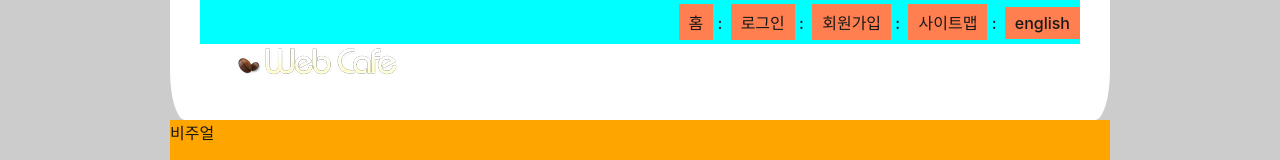
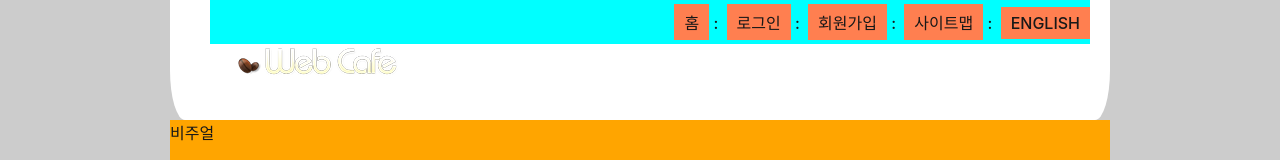
Before and after one commit to djswns7/HTML5, a plain HTML site: page HTML5/index.html in a window 1280 px wide. Shown: the top 160 px of the page. Drawn offline with Linux system fonts and the light colour scheme; a web font is replaced by a local one.

```diff
--- a/HTML5/styles/style.css
+++ b/HTML5/styles/style.css
@@ -57,6 +57,12 @@
   background-color:  aqua;
   text-align: right;
   padding: 4px 0;
+  /* position 속성을 황용하여 .member 영역을 오른쪽으로 10px 만큼 이동하기 */
+  /* position: relative;
+  right: -10px; */
+  /* position 속성을 황용하여 .member 영역을 오른쪽으로 10px 만큼 이동하기 */
+  transform: translate(10px);
+
 }
 
 .member li{
@@ -68,7 +74,14 @@
   background-color: coral;
   padding: 6px 10px;
   display: inherit;
+  text-transform: uppercase;
 }
+
+/* 마지막 li 요소에 포함된 a 요소를 선택하여 오른쪽 padding 값을 0으로 재정의 하는 방법 */
+/* .memeber li:last-child a{
+  padding: 0;
+} */
+
 
 .divider{
   margin-right: 4px;
```
